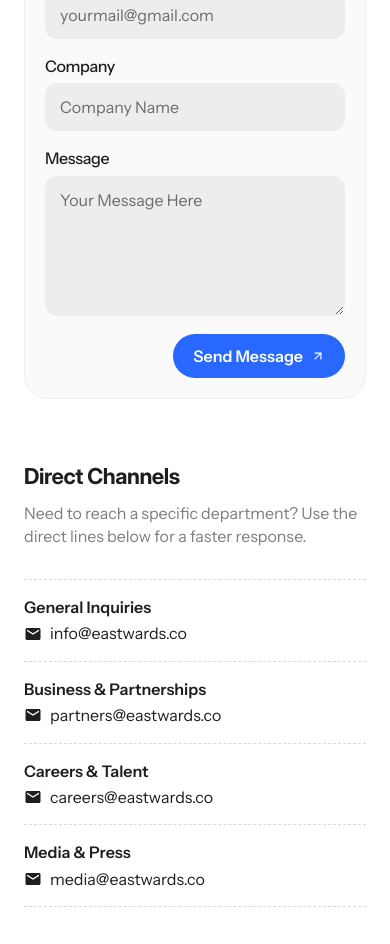
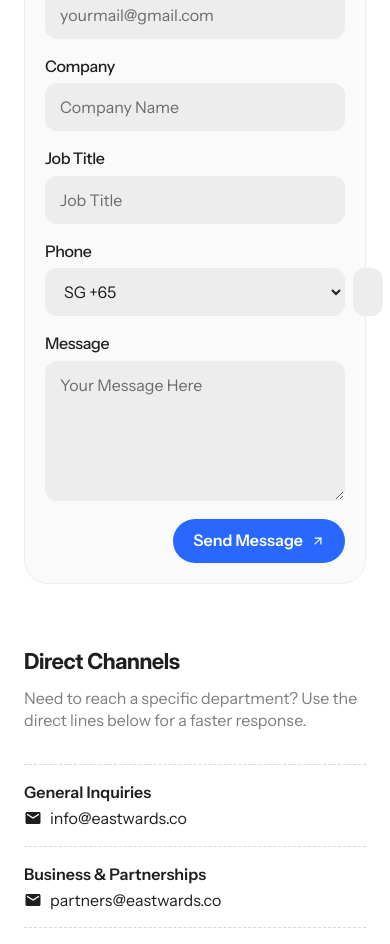
Before and after one commit to wajiha-kulsum/eastwards, a Next.js app: page /contact in a window 390 px wide. Shown: the part 1109-2053 px from the top of the page. Built offline with nearby package versions, Linux system fonts and the light colour scheme.

Commit message:
Add job title and phone fields to the contact form

```diff
--- a/components/contact/ContactPage.tsx
+++ b/components/contact/ContactPage.tsx
@@ -205,6 +205,50 @@ export function ContactPage() {
               />
             </div>
 
+            <div>
+              <label htmlFor="jobTitle" className={LABEL_CLASS}>
+                Job Title
+              </label>
+              <input
+                id="jobTitle"
+                name="jobTitle"
+                type="text"
+                autoComplete="organization-title"
+                placeholder="Job Title"
+                className={`${FIELD_CLASS} h-12`}
+              />
+            </div>
+
+            <div>
+              <label htmlFor="phone" className={LABEL_CLASS}>
+                Phone
+              </label>
+              <div className="flex gap-2">
+                <select
+                  id="phoneCode"
+                  name="phoneCode"
+                  defaultValue="+65"
+                  aria-label="Country code"
+                  className={`${FIELD_CLASS} h-12 w-[104px] shrink-0`}
+                >
+                  {contact.form.phoneCodes.map(({ country, code }) => (
+                    <option key={code} value={code}>
+                      {country} {code}
+                    </option>
+                  ))}
+                </select>
+                <input
+                  id="phone"
+                  name="phone"
+                  type="tel"
+                  inputMode="tel"
+                  autoComplete="tel"
+                  placeholder="9123 4567"
+                  className={`${FIELD_CLASS} h-12 min-w-0`}
+                />
+              </div>
+            </div>
+
             <div className="sm:col-span-2">
               <label htmlFor="message" className={LABEL_CLASS}>
                 Message
```
